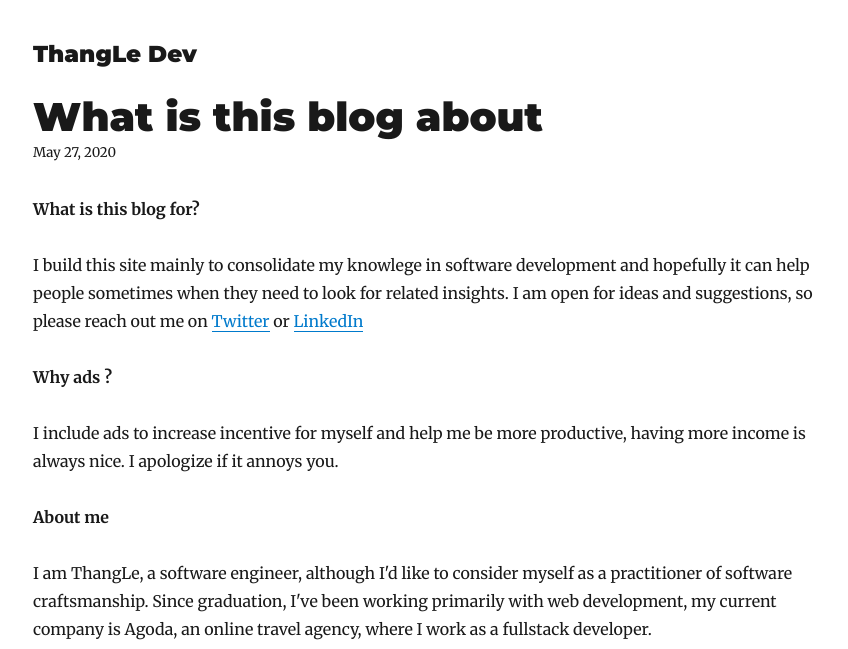
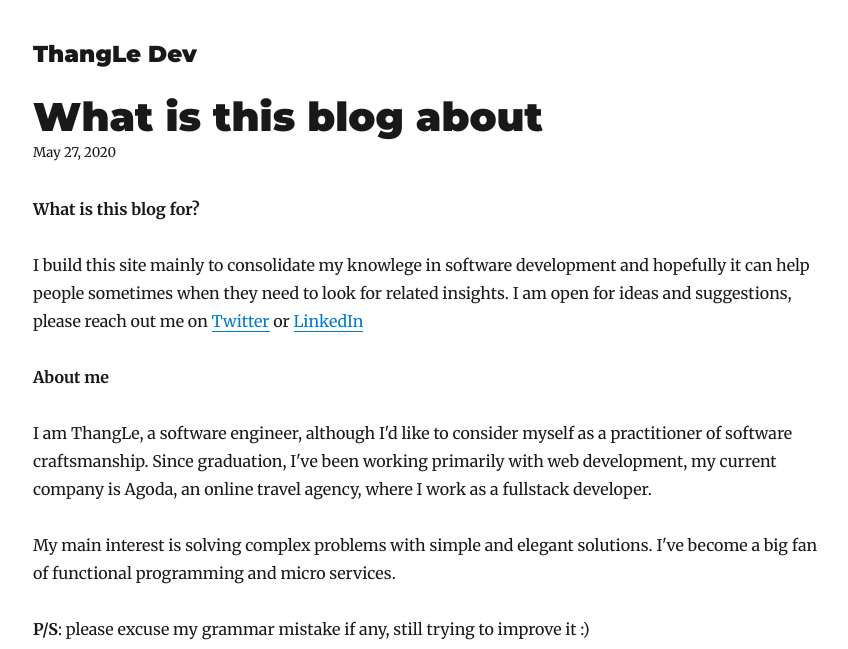
Before and after one commit to thangle89/PersonalBlog, a Gatsby site: page /what-is-this/ in a window 1280 px wide. Shown: the top 649 px of the page, without its empty margins (208-1056 px from the left). Built offline with nearby package versions, Linux system fonts and the light colour scheme; Gatsby itself is replaced by a stand-in of ours; some packages are replaced by stand-ins of ours.

```diff
--- a/content/blog/what-is-this/index.md
+++ b/content/blog/what-is-this/index.md
@@ -7,11 +7,11 @@
 **What is this blog for?**
 
 I build this site mainly to consolidate my knowlege in software development and hopefully it can help people sometimes when they
-need to look for related insights. I am open for ideas and suggestions, so please reach out me on <a target='blank' href='https://twitter.com/ThangLeQuoc'>Twitter</a> or <a target="blank" href='https://www.linkedin.com/in/thang-le-a9695341'>LinkedIn</a>
+need to look for related insights. I am open for ideas and suggestions, please reach out me on <a target='blank' href='https://twitter.com/ThangLeQuoc'>Twitter</a> or <a target="blank" href='https://www.linkedin.com/in/thang-le-a9695341'>LinkedIn</a>
 
-**Why ads ?**
+<!-- **Why ads ?**
 
-I include ads to increase incentive for myself and help me be more productive, having more income is always nice. I apologize if it annoys you.
+I include ads to increase incentive for myself and help me be more productive, having more income is always nice. I apologize if it annoys you. -->
 
 
 **About me**
```
